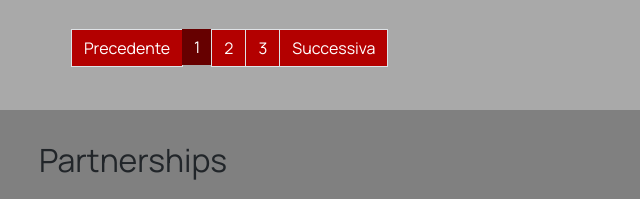
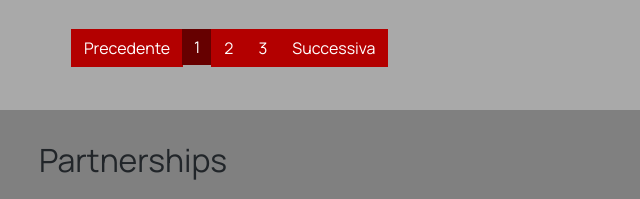
Before and after one commit to AndreaRuzzeddu/progetto-dimonios, a plain HTML site: page fotografie.html in a window 1280 px wide. Shown: the part 2189-2388 px from the top of the page, 517-1157 px from the left. Drawn offline with nearby package versions, Linux system fonts and the light colour scheme.

Commit message:
Update style.css

```diff
--- a/style/style.css
+++ b/style/style.css
@@ -376,7 +376,7 @@ h3 {
 
 .nav-pagination {
 	border-radius: 0 !important;
-	border-style: transparent;
+	border-color: transparent;
 	background-color: #b30000;
 	box-shadow: none !important;
 }
```
